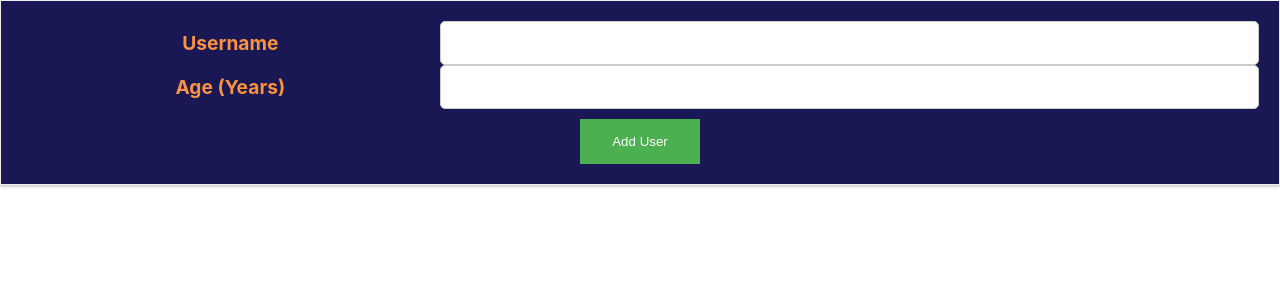
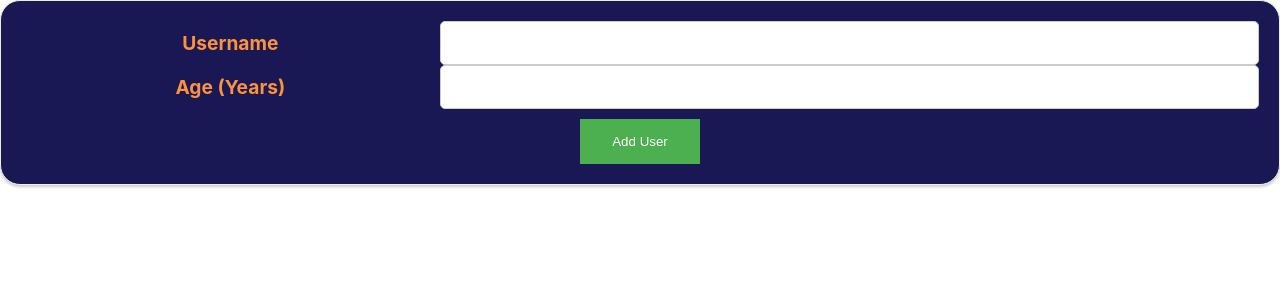
Before and after one commit to YakirHasid/React-User-Managment, a React (Create React App) app: page / in a window 1280 px wide. Shown: the top 300 px of the page. Built offline with nearby package versions, Linux system fonts and the light colour scheme.

Commit message:
styled card

```diff
--- a/src/UI/Card/Card.module.css
+++ b/src/UI/Card/Card.module.css
@@ -2,6 +2,8 @@
     border: 1px solid #eee;
     box-shadow: 0 2px 3px #ccc;
     padding: 20px;
+    margin-bottom: 10px;
+    border-radius: 20px;
     text-align: center;
     background-color: color-mix(in hsl shorter hue, #7c7ae2 20%, #0c0b25 80%);
   }
```
